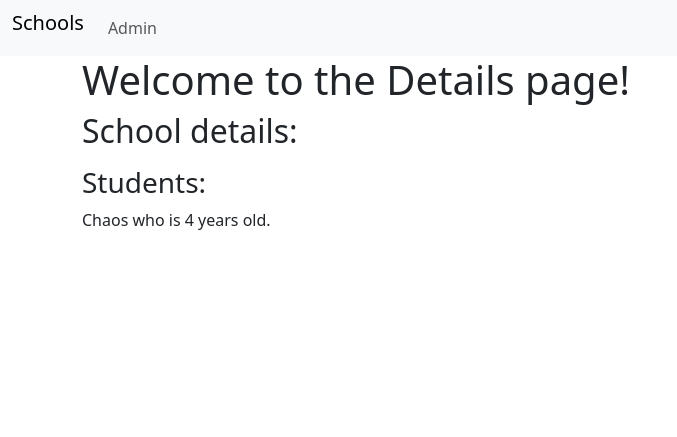
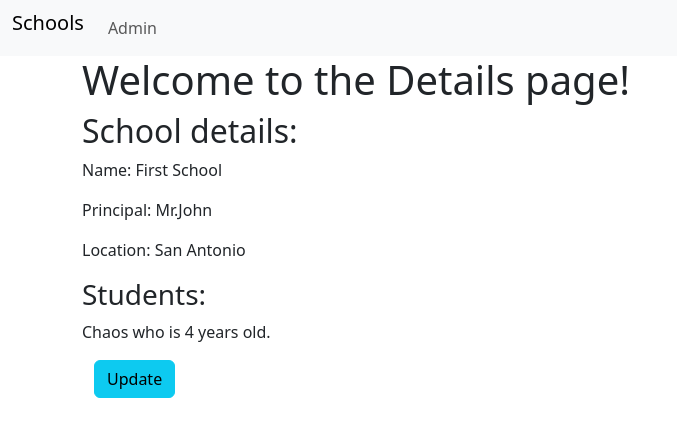
Before and after one commit to pblack02/Lean_Python, a Django app: page /basic_app/1/ in a window 1280 px wide. Shown: the top 437 px of the page, without its empty margins (0-677 px from the left). Run offline with Django 4.2, Linux system fonts and the light colour scheme; data comes from the database, SQL or seed files in the repository; both versions use the stored data as it was after the commit.

Commit message:
Django CBVs lessons project complete: Learned how to create CRUD views

```diff
--- a/advance_section/learn_cbvs/basic_app/models.py
+++ b/advance_section/learn_cbvs/basic_app/models.py
@@ -1,4 +1,5 @@
 from django.db import models
+from django.urls import reverse
 
 
 # Create your models here.
@@ -10,6 +11,9 @@ class School(models.Model):
     def __str__(self):
         return self.name
 
+    def get_absolute_url(self):
+        return reverse('basic_app:detail', kwargs={'pk': self.pk})
+
 
 class Student(models.Model):
     name = models.CharField(max_length=250)
--- a/advance_section/learn_cbvs/basic_app/templates/basic_app/school_detail.html
+++ b/advance_section/learn_cbvs/basic_app/templates/basic_app/school_detail.html
@@ -3,12 +3,15 @@
     <div class="justify-content-center">
         <h1>Welcome to the Details page!</h1>
         <h2>School details: </h2>
-        <p>{{ school_details.name }}</p>
-        <p>{{ school_details.principal }}</p>
-        <p>{{ school_details.location }}</p>
+        <p>Name: {{ school_detail.name }}</p>
+        <p>Principal: {{ school_detail.principal }}</p>
+        <p>Location: {{ school_detail.location }}</p>
         <h3>Students: </h3>
         {% for student in school_detail.students.all %}
             <p>{{student.name}} who is {{student.age}} years old.</p>
         {% endfor %}
     </div>
+    <div class="container">
+        <p><a class="btn btn-info" href="{% url 'basic_app:update' pk=school_detail.pk %}">Update</a></p>
+    </div>
 {% endblock %}
--- a/advance_section/learn_cbvs/basic_app/urls.py
+++ b/advance_section/learn_cbvs/basic_app/urls.py
@@ -5,5 +5,8 @@ app_name = 'basic_app'
 
 urlpatterns = [
     path('', views.SchoolListView.as_view(), name='list'),
+    path("create/", views.SchoolCreateView.as_view(), name="create"),
+    path("update/<pk>/", views.SchoolUpdateView.as_view(), name="update"),
+    path("delete/<pk>/", views.SchoolDeleteView.as_view(), name="delete"),
     path("<pk>/", views.SchoolDetailView.as_view(), name="detail"),
 ]
--- a/advance_section/learn_cbvs/basic_app/views.py
+++ b/advance_section/learn_cbvs/basic_app/views.py
@@ -1,5 +1,6 @@
 from django.shortcuts import render
-from django.views.generic import View, TemplateView, ListView, DetailView
+from django.views.generic import View, TemplateView, ListView, DetailView, CreateView, UpdateView, DeleteView
+from django.urls import reverse_lazy
 from basic_app import models
 
 
@@ -26,3 +27,18 @@ class SchoolDetailView(DetailView):
     context_object_name = 'school_detail'
     model = models.School
     template_name = 'basic_app/school_detail.html'
+
+
+class SchoolCreateView(CreateView):
+    fields = ('name', 'principal', 'location')
+    model = models.School
+
+
+class SchoolUpdateView(UpdateView):
+    fields = ('name', 'principal')
+    model = models.School
+
+
+class SchoolDeleteView(DeleteView):
+    model = models.School
+    success_url = reverse_lazy('basic_app:list')
```
Also changed, not shown: advance_section/learn_cbvs/basic_app/templates/basic_app/school_confirm_delete.html (added, +9 -0 lines), advance_section/learn_cbvs/basic_app/templates/basic_app/school_form.html (added, +21 -0 lines), advance_section/learn_cbvs/db.sqlite3.
